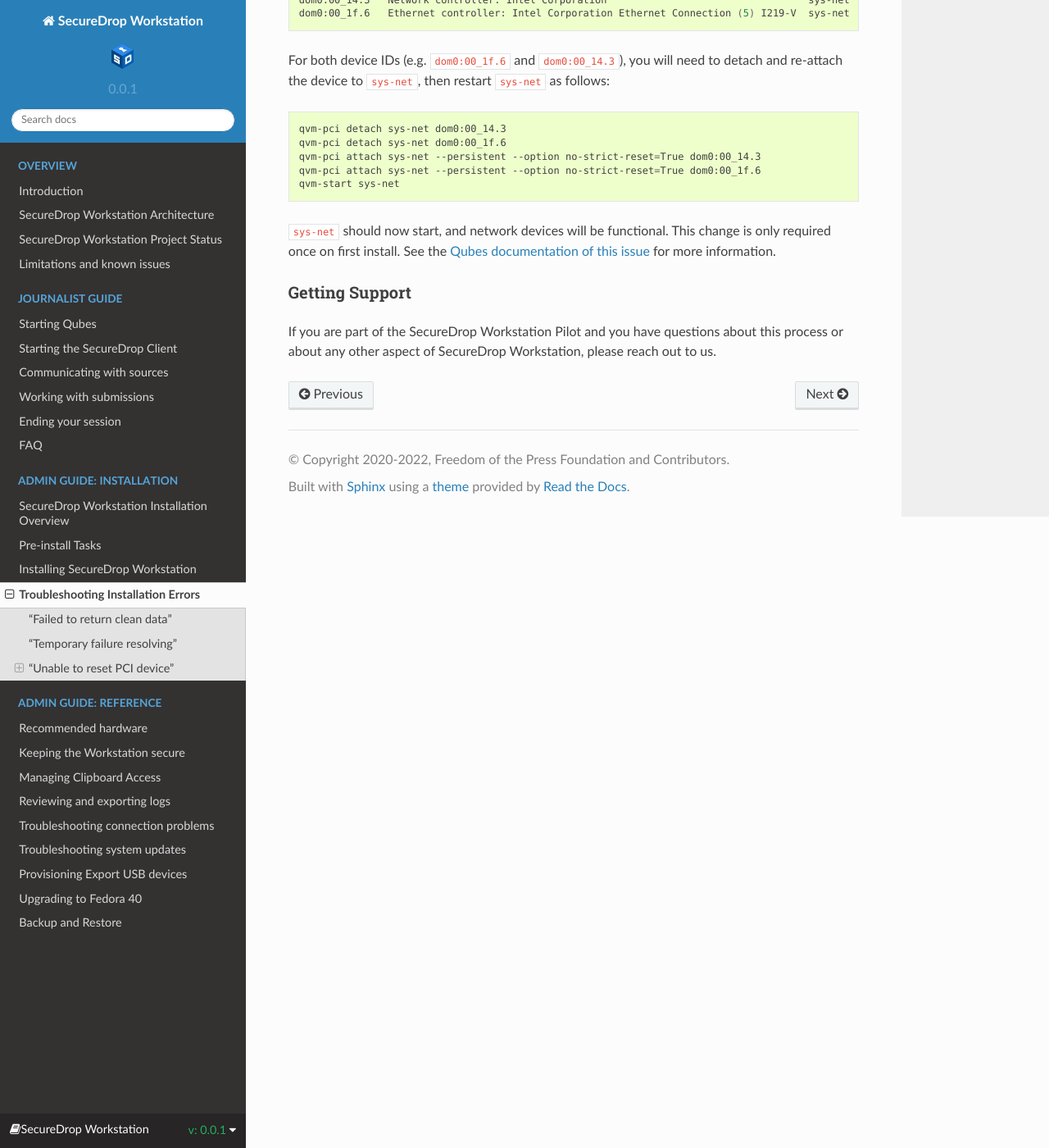
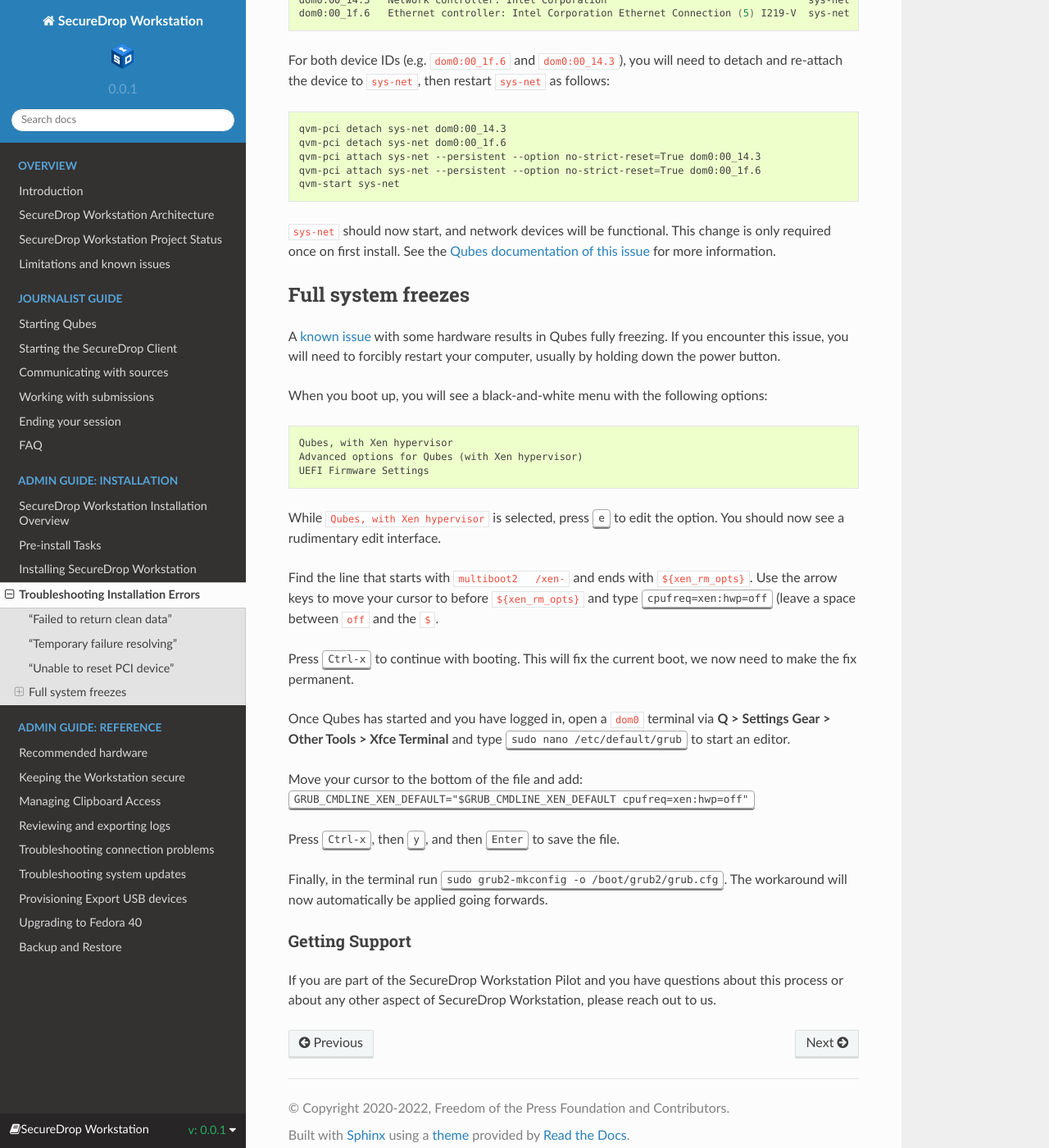
Before and after one commit to freedomofpress/securedrop-workstation-docs, a Sphinx documentation site: the page built from docs/admin/install/troubleshoot.rst, in a window 1280 px wide and 1400 px high, scrolled down 1398 px. Shown: the whole window at 82% size. Built offline with Sphinx 7.4.7 and the Read the Docs theme 2.0.0, drawn with Linux system fonts in a browser that asks for light colours.

Commit message:
Add `cpufreq=xen:hwp=off` full system freezes workaround
Document the workaround for
<https://github.com/QubesOS/qubes-issues/issues/8825> by setting the
corresponding Xen command-line parameter by editing the grub menu to be
able to boot into a non-frozen state, and then the grub config itself to
persist the workaround.

Fixes #226.

```diff
--- a/docs/admin/install/troubleshoot.rst
+++ b/docs/admin/install/troubleshoot.rst
@@ -63,6 +63,38 @@
 
 .. |screenshot_sys_net_pci_reset| image:: ../../images/screenshot_sys_net_pci_reset.png
 
+Full system freezes
+~~~~~~~~~~~~~~~~~~~
+
+A `known issue <https://github.com/QubesOS/qubes-issues/issues/8825>`_ with some hardware results in Qubes fully freezing.
+If you encounter this issue, you will need to forcibly restart your computer, usually by holding down the power button.
+
+When you boot up, you will see a black-and-white menu with the following options:
+
+.. code-block:: text
+
+  Qubes, with Xen hypervisor
+  Advanced options for Qubes (with Xen hypervisor)
+  UEFI Firmware Settings
+
+While ``Qubes, with Xen hypervisor`` is selected, press :kbd:`e` to edit the option. You should now see a rudimentary
+edit interface.
+
+Find the line that starts with ``multiboot2   /xen-`` and ends with ``${xen_rm_opts}``. Use the arrow keys to move your
+cursor to before ``${xen_rm_opts}`` and type :kbd:`cpufreq=xen:hwp=off` (leave a space between ``off`` and the ``$``.
+
+Press :kbd:`Ctrl-x` to continue with booting. This will fix the current boot, we now need to make the fix permanent.
+
+Once Qubes has started and you have logged in, open a ``dom0`` terminal via **Q > Settings Gear > Other Tools > Xfce Terminal** and type
+:kbd:`sudo nano /etc/default/grub` to start an editor.
+
+Move your cursor to the bottom of the file and add: :kbd:`GRUB_CMDLINE_XEN_DEFAULT="$GRUB_CMDLINE_XEN_DEFAULT cpufreq=xen:hwp=off"`
+
+Press :kbd:`Ctrl-x`, then :kbd:`y`, and then :kbd:`Enter` to save the file.
+
+Finally, in the terminal run :kbd:`sudo grub2-mkconfig -o /boot/grub2/grub.cfg`. The workaround will now automatically be applied
+going forwards.
+
 .. |Attach TailsData| image:: images/attach_usb.png
   :width: 100%
 .. |Unlock Tailsdata| image:: images/unlock_tails_usb.png
```
